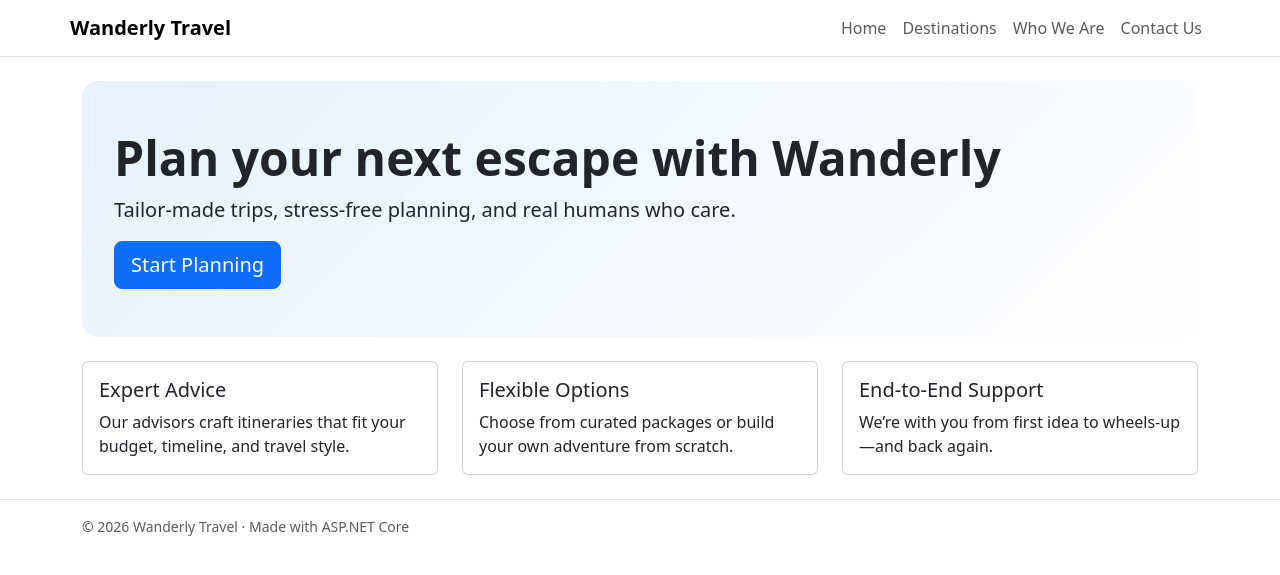
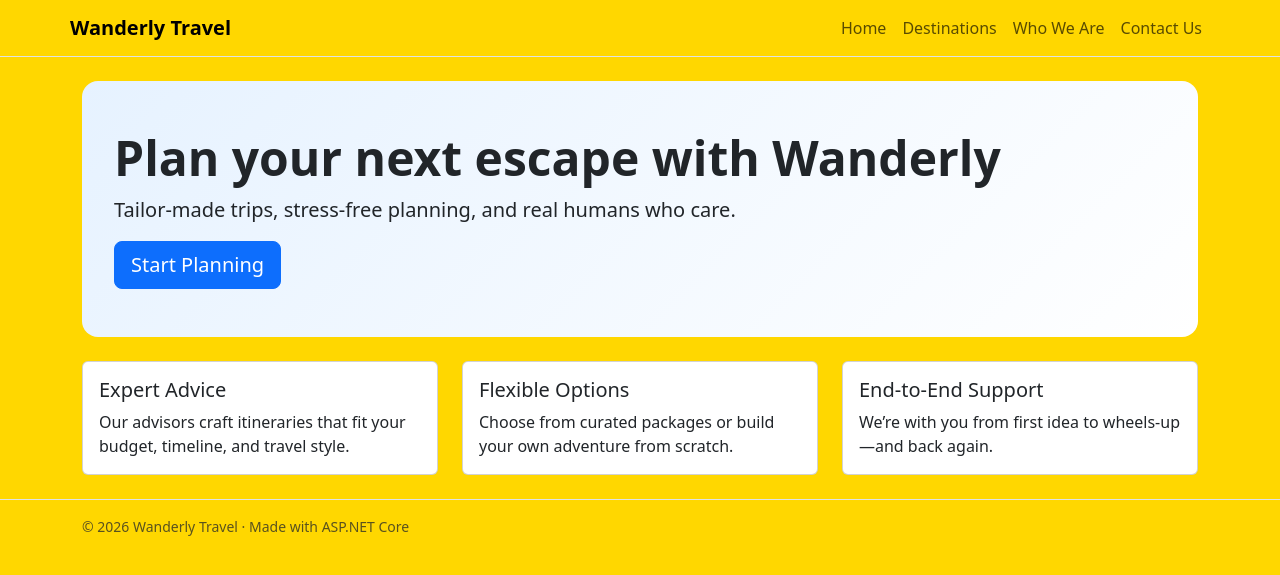
Before and after one commit to uplandprojects/Contoso, an ASP.NET Core app: page / in a window 1280 px wide. Shown: the top 575 px of the page. Run offline with ASP.NET Core 8, Linux system fonts and the light colour scheme.

Commit message:
Change background color to gold
Co-authored-by: danhellem <10525048+danhellem@users.noreply.github.com>

```diff
--- a/wwwroot/css/site.css
+++ b/wwwroot/css/site.css
@@ -1,3 +1,7 @@
+body {
+  background-color: gold;
+}
+
 .hero {
   background: linear-gradient(135deg, #e6f2ff, #fff);
   border-radius: 1rem;
```
